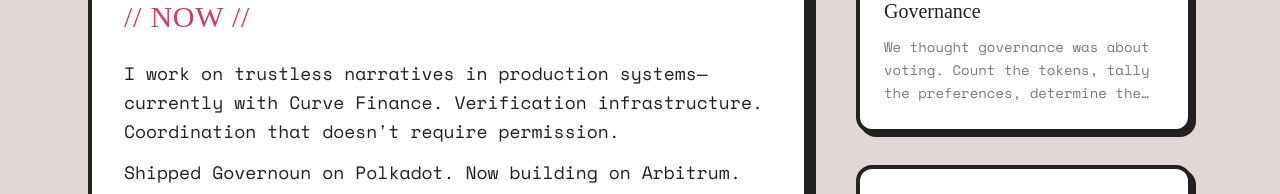
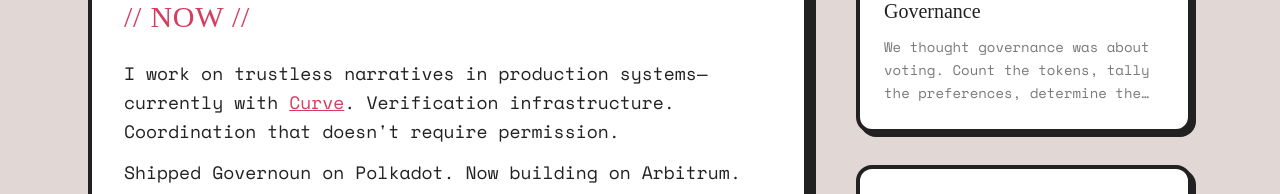
Before and after one commit to ctycho-dev/nouns-spa, a React (Vite) app: page / in a window 1280 px wide. Shown: the part 538-732 px from the top of the page. Built offline with nearby package versions, Linux system fonts and the light colour scheme; a web font is replaced by a local one.

Commit message:
fix: Highlight "Curve" in AboutPage for improved emphasis

```diff
--- a/src/pages/AboutPage.tsx
+++ b/src/pages/AboutPage.tsx
@@ -33,8 +33,9 @@
               <p className="flex gap-4 items-start">
                 <span>
                   I work on trustless narratives in production systems—currently
-                  with Curve Finance. Verification infrastructure. Coordination
-                  that doesn't require permission.
+                  with <span className="underline text-nouns-red"> Curve</span>.
+                  Verification infrastructure. Coordination that doesn't require
+                  permission.
                 </span>
               </p>
               <p className="flex gap-4 items-start">
```
